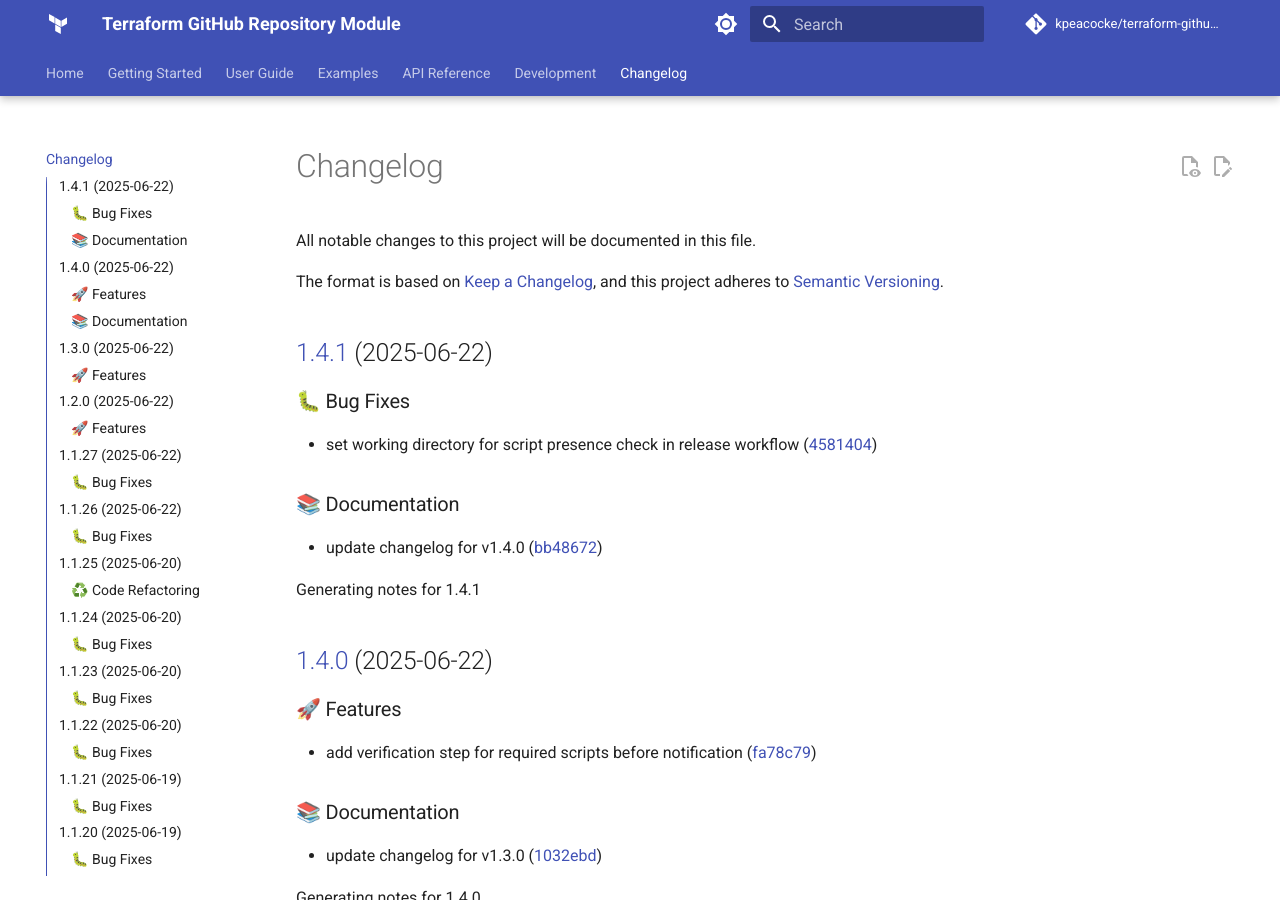
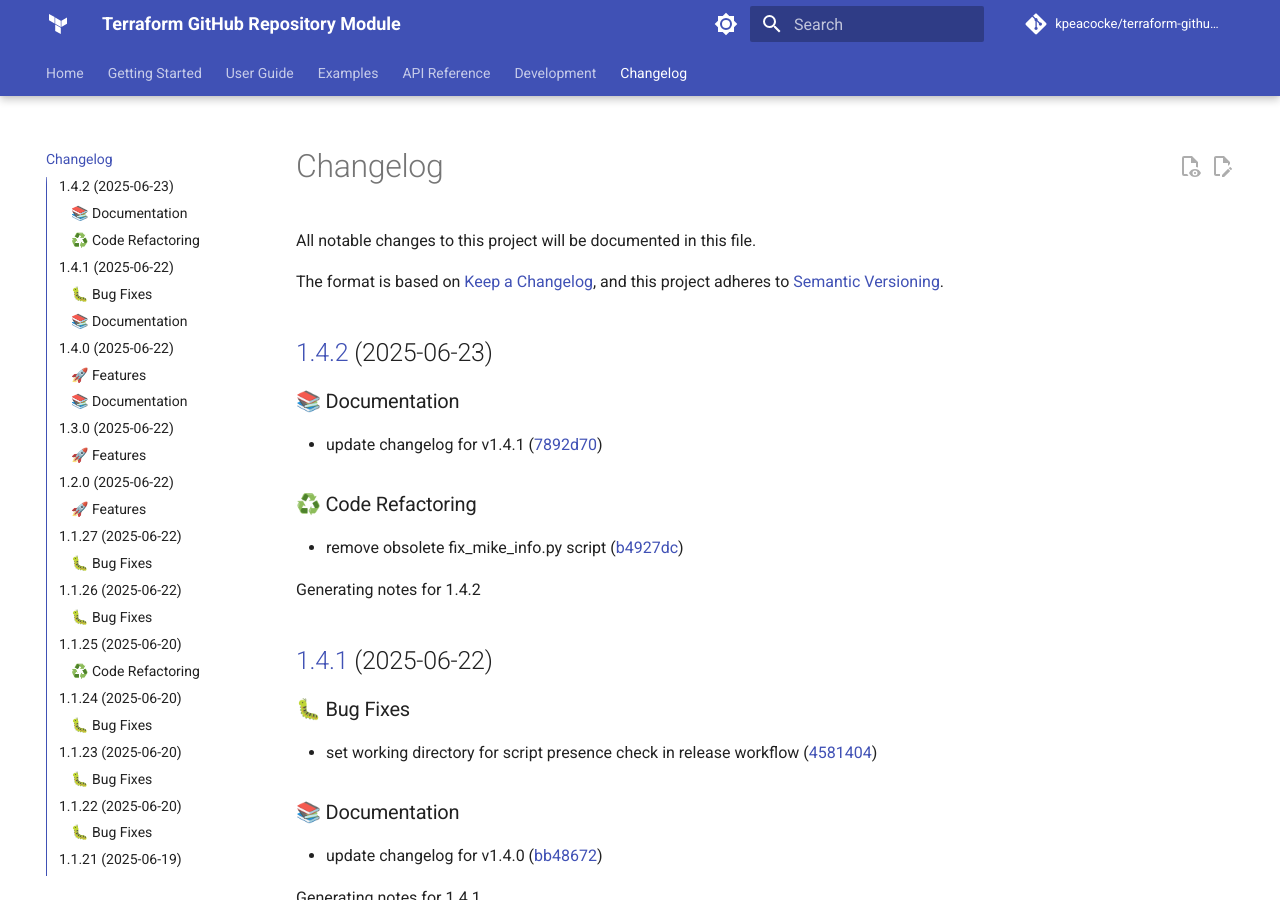
Before and after one commit to kpeacocke/terraform-github-repo, an MkDocs documentation site: the page built from docs/changelog.md, in a window 1280 px wide and 900 px high. Built offline with MkDocs 1.6.1 and Material for MkDocs 9.7.7, drawn with Linux system fonts in a browser that asks for light colours; comment, search, counter and statistics services are not loaded; the version menu is left out.

Commit message:
docs: update changelog for v1.4.2

```diff
--- a/docs/changelog.md
+++ b/docs/changelog.md
@@ -6,6 +6,19 @@ The format is based on [Keep a Changelog](https://keepachangelog.com/en/1.0.0/),
 and this project adheres to [Semantic Versioning](https://semver.org/spec/v2.0.0.html).
 
 <!-- markdownlint-disable MD024 -->
+
+## [1.4.2](https://github.com/kpeacocke/terraform-github-repo/compare/v1.4.1...v1.4.2) (2025-06-23)
+
+### 📚 Documentation
+
+* update changelog for v1.4.1 ([7892d70](https://github.com/kpeacocke/terraform-github-repo/commit/7892d70c693567e601941475efa8a7efebaf7f71))
+
+### ♻️ Code Refactoring
+
+* remove obsolete fix_mike_info.py script ([b4927dc](https://github.com/kpeacocke/terraform-github-repo/commit/b4927dc7ddb88e7cc8a1d216f2458dec31609c36))
+
+
+Generating notes for 1.4.2
 
 ## [1.4.1](https://github.com/kpeacocke/terraform-github-repo/compare/v1.4.0...v1.4.1) (2025-06-22)
 
```
